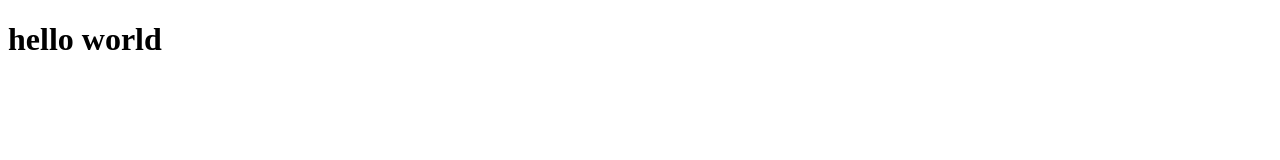
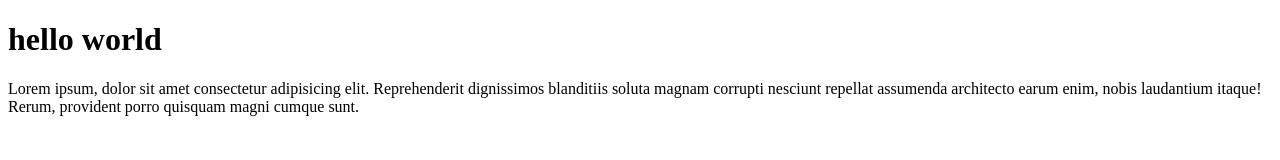
Before and after one commit to Hadis2280/myproject, a plain HTML site: page index.html in a window 1280 px wide. Drawn offline with Linux system fonts and the light colour scheme.

Commit message:
insert again

```diff
--- a/css/style.css
+++ b/css/style.css
@@ -0,0 +1,4 @@
+body{
+    background-color: red;
+    color: white;
+}
--- a/index.html
+++ b/index.html
@@ -8,5 +8,6 @@
 </head>
 <body>
     <h1>hello world</h1>
+    <p>Lorem ipsum, dolor sit amet consectetur adipisicing elit. Reprehenderit dignissimos blanditiis soluta magnam corrupti nesciunt repellat assumenda architecto earum enim, nobis laudantium itaque! Rerum, provident porro quisquam magni cumque sunt.</p>
 </body>
 </html>
```
Also changed, not shown: contactus.html (added, +13 -0 lines).
